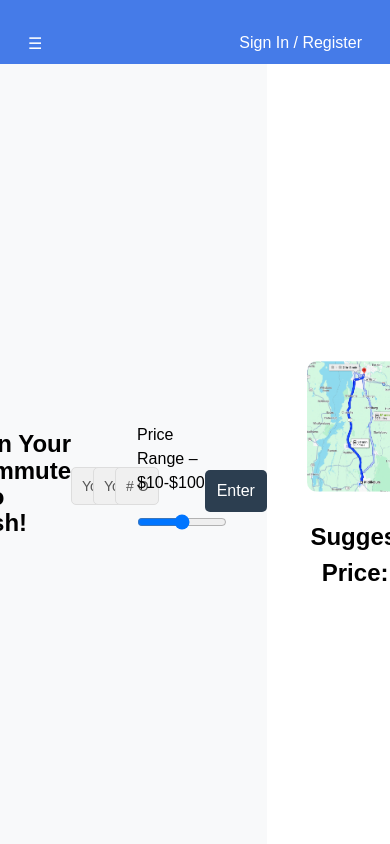
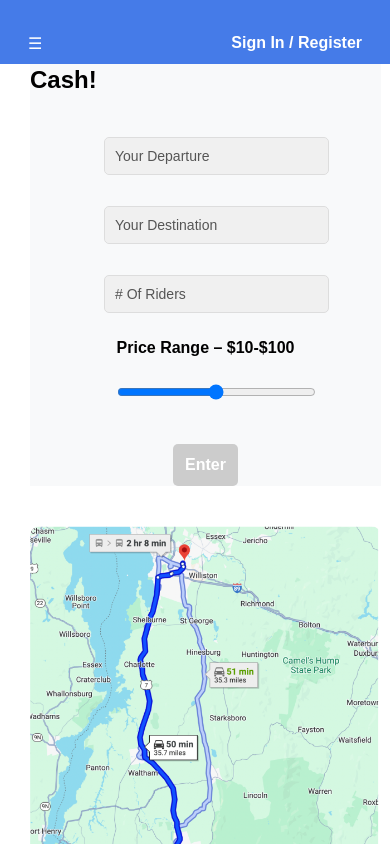
Before and after one commit to PanthersPool/PanthersPoolWeb, a React (Vite) app in the folder panthers-pool/: page /map-page in a window 390 px wide. Built offline with nearby package versions, Linux system fonts and the light colour scheme.

Commit message:
adjust formatting, add some responsiveness

```diff
--- a/panthers-pool/src/ConfirmationPage.css
+++ b/panthers-pool/src/ConfirmationPage.css
@@ -86,7 +86,6 @@
     display: flex;
     justify-content: center;
     align-items: center;
-    height: 100vh;
     padding-right: 20em;
 }
 
@@ -96,3 +95,65 @@
     height: auto;
     border-radius: 10px;
 }
+
+@media (max-width: 1024px) {
+    .confirmation-page {
+        flex-direction: column; /* Stack elements */
+        height: auto;
+        padding: 0px;
+        align-items: center;
+    }
+
+    .confirmation-container, .google-map {
+        width: 100%; /* Full width */
+        padding: 0;
+        text-align: center;
+    }
+
+    .place-holder-map {
+        width: 80%;
+        max-width: 400px;
+    }
+}
+
+@media (max-width: 768px) {
+    .confirmation-container {
+        height: 30%;
+    }
+
+    .google-map {
+        height: 90%;
+    }
+
+    .confirmation-card {
+        width: 90%;
+        max-width: 350px;
+    }
+
+    .price {
+        font-size: 20px;
+    }
+
+    .place-holder-map {
+        width: 90%;
+        max-width: 300px;
+    }
+}
+
+@media (max-width: 480px) {
+    .confirmation-card {
+        width: 90%;
+        max-width: 300px;
+        margin-top: 500px;
+    }
+
+    .confirm-button {
+        font-size: 14px;
+        padding: 8px;
+    }
+
+    .place-holder-map {
+        width: 100%;
+        max-width: 250px;
+    }
+}
--- a/panthers-pool/src/DriverSignUp.css
+++ b/panthers-pool/src/DriverSignUp.css
@@ -1,5 +1,4 @@
 /* src/DriverSignUp.css */
-
 .driver-signup {
     height: 100vh;
     width: 100vw;
@@ -8,6 +7,7 @@
     align-items: center;
     background-color: #f8f9fa;
     overflow: scroll;
+    margin-top: 4rem;
 }
 
 .signup-box {
@@ -18,7 +18,7 @@
     width: 80%;
     display: flex;
     justify-content: space-around;
-    margin-top: 8em;
+    margin-top: 10rem;
 }
 
 .basic-info-container {
@@ -97,3 +97,45 @@
 .submit-button:hover {
     background-color: #0056b3;
 }
+
+@media (max-width: 1024px) {
+    .signup-box {
+        width: 90%;
+        max-width: 900px;
+    }
+}
+
+@media (max-width: 768px) {
+    .signup-box {
+        flex-direction: column;
+        align-items: center;
+        text-align: center;
+        width: 90%;
+        margin-top: 50rem;
+    }
+
+    .basic-info-container, .question-and-upload {
+        width: 90%; /* Makes form elements full width */
+        min-width: unset; /* Allow full width on small screens */
+    }
+}
+
+@media (max-width: 480px) {
+    .signup-box {
+        width: 100%;
+        padding: 15px;
+        box-shadow: none;
+    }
+
+    .signup-title {
+        font-size: 20px;
+    }
+
+    .input-field, .select-field {
+        font-size: 14px;
+    }
+
+    .submit-button {
+        font-size: 16px;
+    }
+}
--- a/panthers-pool/src/LaunchPage.jsx
+++ b/panthers-pool/src/LaunchPage.jsx
@@ -14,7 +14,7 @@ const LaunchPage = () => {
         <button className="need-ride" onClick={() => navigate("/find-ride")}>
           I need a ride
         </button>
-        <button className="will-drive">I am driving</button>
+        <button className="will-drive" onClick={() => navigate("/map-page")}>I am driving</button>
       </div>
     </div>
   );
--- /dev/null
+++ b/panthers-pool/src/MapPage.css
@@ -0,0 +1,125 @@
+/*body {*/
+/*    background-color: #f8f9fa; !* Light background *!*/
+/*    display: flex;*/
+/*    justify-content: center;*/
+/*    align-items: center;*/
+/*    height: 100vh;*/
+/*    font-family: 'Arial', sans-serif;*/
+/*    margin: 0;*/
+/*}*/
+
+.container {
+    background-color: white;
+    padding: 30px;
+    border-radius: 12px;
+    box-shadow: 0px 4px 12px rgba(0, 0, 0, 0.15);
+    width: 100%;
+    display: flex;
+    align-items: center;
+    justify-content: space-between; /* Pushes form and image apart */
+    gap: 60px; /* Adds spacing between form and image */
+    margin-top: 5em;
+    overflow: hidden;
+}
+
+.image-container {
+    flex: 1; /* Allows the image container to grow */
+    text-align: center; /* Align image to the right */
+}
+
+.image-container img {
+    max-width: 100%;
+    height: auto;
+    border-radius: 10px;
+}
+
+.form-container {
+    flex: 1.2;
+    max-width: 400px; /* Adjust form width */
+    display: flex;
+    flex-direction: column;
+    gap: 15px;
+}
+
+h1 {
+    font-size: 26px;
+    font-weight: bold;
+    margin-bottom: 20px;
+    color: #333;
+}
+
+label {
+    font-weight: bold;
+    color: #444;
+    display: block;
+    margin-bottom: 5px;
+}
+
+input {
+    width: 100%;
+    padding: 12px;
+    border: 1px solid #ccc;
+    border-radius: 8px;
+    font-size: 14px;
+    transition: all 0.2s ease-in-out;
+}
+
+input:focus {
+    border-color: #007bff;
+    box-shadow: 0 0 5px rgba(0, 123, 255, 0.3);
+    outline: none;
+}
+
+button {
+    width: 100%;
+    background-color: #2c3e50; /* Dark blue */
+    color: white;
+    padding: 14px;
+    border: none;
+    border-radius: 8px;
+    font-size: 16px;
+    font-weight: bold;
+    cursor: pointer;
+    transition: background 0.3s;
+}
+
+button:hover {
+    background-color: #1a252f;
+}
+
+button:disabled {
+    background-color: #ccc;
+    cursor: not-allowed;
+}
+
+h2 {
+    font-size: 20px;
+    font-weight: bold;
+    color: #2c3e50;
+    margin-top: 15px;
+}
+
+p {
+    font-size: 14px;
+    color: #555;
+}
+
+.trip-container {
+    display: flex;
+    flex-direction: column;
+    gap: 15px;
+}
+
+/* Responsive Design */
+@media (max-width: 768px) {
+    .container {
+        flex-direction: column;
+        text-align: center;
+        gap: 20px;
+        margin-top: 2em;
+    }
+
+    .image-container img {
+        max-width: 80%;
+    }
+}
--- a/panthers-pool/src/MapPage.jsx
+++ b/panthers-pool/src/MapPage.jsx
@@ -1,7 +1,7 @@
 import { useState } from 'react'
 import { useNavigate } from 'react-router-dom'
 import mapImage from './assets/mapImage.png'
-import './App.css'
+import './MapPage.css'
 import NaveBar from './NavBar'
 
 function MapPage() {
--- a/panthers-pool/src/NavBar.jsx
+++ b/panthers-pool/src/NavBar.jsx
@@ -96,7 +96,7 @@ const NavBar = () => {
             )}
             {isLoggedIn && isDropdownOpen && (
               <div className="profile-dropdown-menu">
-                <a href="#profile">Profile</a>
+                <a href="/profile-page">Profile</a>
                 <a href="#settings">Settings</a>
                 <a href="#logout" onClick={handleSignOut}>
                   Log Out
--- a/panthers-pool/src/SelectRide.css
+++ b/panthers-pool/src/SelectRide.css
@@ -10,3 +10,61 @@
     flex-direction: column;
     justify-content: space-between;
 }
+
+@media (max-width: 1024px) {
+    .ride-options {
+        width: 90%;
+    }
+
+    .container {
+        flex-direction: column;
+        text-align: center;
+        max-width: 500px;
+    }
+
+    .container img {
+        width: 80%;
+        height: auto;
+    }
+}
+
+@media (max-width: 768px) {
+    .select-ride-page {
+        margin-top: 4em;
+    }
+
+    .ride-options {
+        width: 95%;
+    }
+
+    .container {
+        flex-direction: column;
+        padding: 15px;
+        gap: 15px;
+    }
+
+    .container img {
+        width: 90%;
+    }
+}
+
+@media (max-width: 480px) {
+    .select-ride-page {
+        margin-top: 3em;
+        padding: 10px;
+    }
+
+    .ride-options {
+        width: 100%;
+    }
+
+    .container {
+        padding: 10px;
+        gap: 10px;
+        max-width: 100%;
+    }
+
+    .container img {
+        width: 100%;
+    }
+}
```
